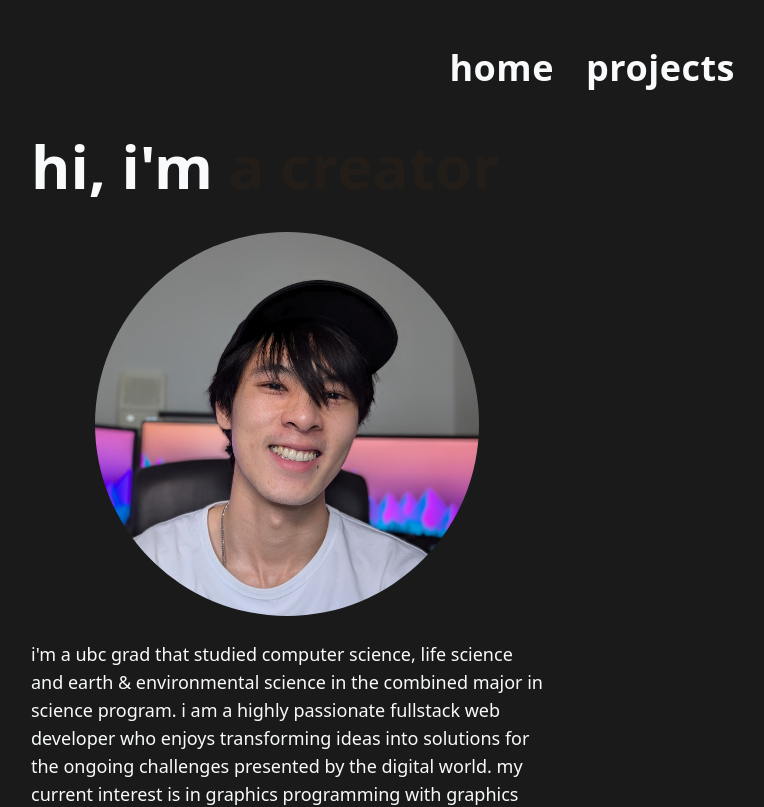
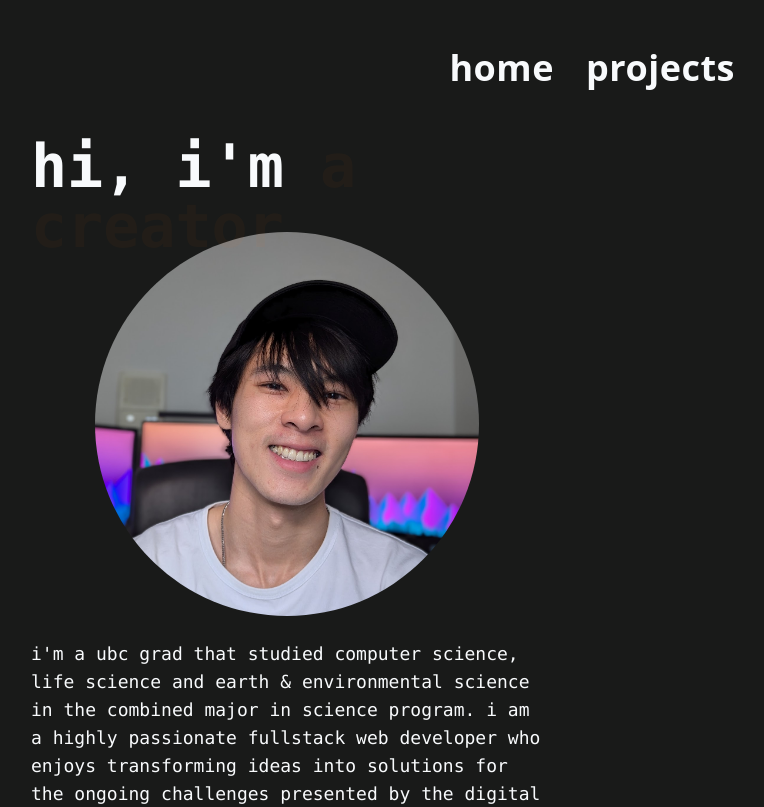
Before and after one commit to RaymoZou/personal-profile, a Next.js app: page / in a window 1280 px wide. Shown: the top 807 px of the page, without its empty margins (353-1117 px from the left). Built offline with nearby package versions, Linux system fonts and the light colour scheme.

Commit message:
update font

```diff
--- a/app/page.js
+++ b/app/page.js
@@ -5,7 +5,7 @@ import Footer from '../components/Footer';
 export default function Homepage() {
     return <>
         <Nav />
-        <div className="my-12 mx-12 lg:mx-48 xl:mx-96 ">
+        <div className="my-12 mx-12 lg:mx-48 xl:mx-96 font-mono">
 
             {/* intro */}
             <h1 className="h-24 text-center lg:text-start text-white font-bold text-4xl lg:text-6xl">
```
